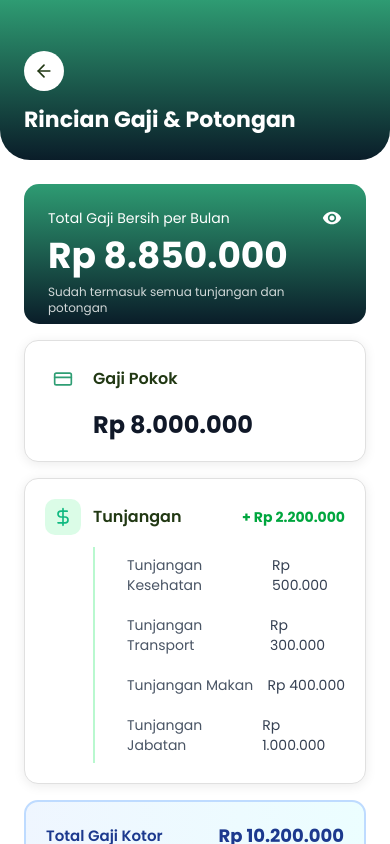
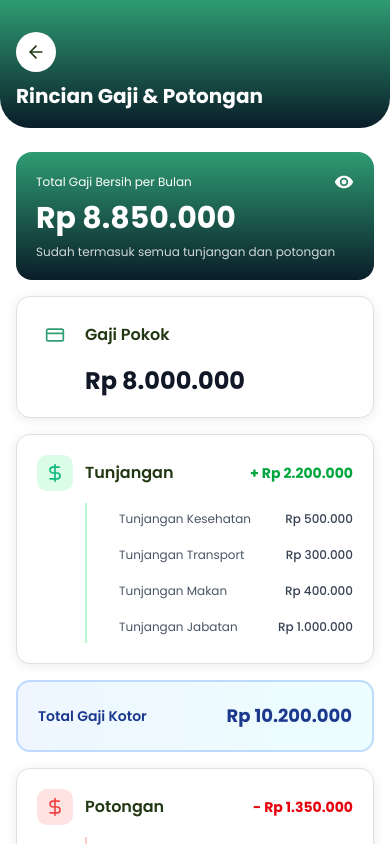
Before and after one commit to athazayyan/gaji-bersih, a Next.js app: page /home/resultDocument/salaryDetails in a window 390 px wide. Shown: the top 844 px of the page. Built offline with nearby package versions, Linux system fonts and the light colour scheme.

Commit message:
style: improve UI consistency and responsiveness in ResultDocument and SalaryDetails pages

```diff
--- a/app/(pages)/home/resultDocument/salaryDetails/page.tsx
+++ b/app/(pages)/home/resultDocument/salaryDetails/page.tsx
@@ -42,14 +42,14 @@ export default function SalaryDetailsPage() {
     isSubItem?: boolean;
   }) => (
     <div
-      className={`flex justify-between items-center ${
+      className={`flex justify-between items-center gap-2 ${
         isSubItem ? "pl-4" : ""
       } py-2`}
     >
       <span
         className={`${
           isSubItem
-            ? "text-sm text-gray-600"
+            ? "text-xs sm:text-sm text-gray-600"
             : "text-sm font-medium text-gray-800"
         }`}
         style={{ fontFamily: "Poppins, sans-serif" }}
@@ -59,9 +59,9 @@ export default function SalaryDetailsPage() {
       <span
         className={`${
           isSubItem
-            ? "text-sm text-gray-700"
+            ? "text-xs sm:text-sm text-gray-700 font-medium"
             : "text-sm font-semibold text-gray-900"
-        }`}
+        } whitespace-nowrap`}
         style={{ fontFamily: "Poppins, sans-serif" }}
       >
         {showAmount ? `Rp ${formatCurrency(amount)}` : "Rp ****"}
@@ -545,27 +545,12 @@ export default function SalaryDetailsPage() {
       </div>
 
       {/* Mobile Header Section with Gradient */}
-      <div
-        className="bg-gradient-hijau relative lg:hidden"
-        style={{
-          width: "100%",
-          maxWidth: "414px",
-          height: "160px",
-          borderRadius: "0 0 30px 30px",
-          margin: "0 auto",
-        }}
-      >
-        <div className="px-6 pt-12 pb-6 flex flex-col justify-center h-full">
+      <div className="bg-gradient-hijau relative lg:hidden w-full rounded-b-[30px]">
+        <div className="px-4 sm:px-6 pt-8 pb-5 flex flex-col justify-center">
           {/* Back Button */}
           <button
             onClick={() => router.back()}
-            className="flex items-center justify-center mb-4 hover:scale-105 transition-transform duration-200"
-            style={{
-              width: "40px",
-              height: "40px",
-              borderRadius: "50%",
-              backgroundColor: "white",
-            }}
+            className="flex items-center justify-center mb-3 hover:scale-105 active:scale-95 transition-transform duration-200 w-10 h-10 rounded-full bg-white"
           >
             <svg
               xmlns="http://www.w3.org/2000/svg"
@@ -585,10 +570,9 @@ export default function SalaryDetailsPage() {
 
           {/* Title */}
           <h1
-            className="text-white font-bold"
+            className="text-white font-bold text-xl sm:text-2xl"
             style={{
               fontFamily: "Poppins, sans-serif",
-              fontSize: "22px",
               lineHeight: "1.2",
             }}
           >
@@ -598,22 +582,14 @@ export default function SalaryDetailsPage() {
       </div>
 
       {/* Mobile Content Section */}
-      <div className="px-6 pt-6 lg:hidden">
-        <div className="max-w-md mx-auto">
+      <div className="px-4 sm:px-6 pt-6 lg:hidden">
+        <div className="w-full max-w-md mx-auto">
           {/* Gaji Bersih Card - Main Result */}
           <div className="mb-4">
-            <div
-              className="relative p-6 text-white w-full bg-gradient-hijau"
-              style={{
-                height: "140px",
-                borderRadius: "15px",
-                maxWidth: "365px",
-                margin: "0 auto",
-              }}
-            >
+            <div className="relative p-5 sm:p-6 text-white w-full bg-gradient-hijau rounded-2xl">
               <div className="flex items-center justify-between mb-2">
                 <p
-                  className="text-sm font-normal"
+                  className="text-xs sm:text-sm font-normal"
                   style={{
                     fontFamily: "Poppins, sans-serif",
                   }}
@@ -647,7 +623,7 @@ export default function SalaryDetailsPage() {
                 </button>
               </div>
               <h2
-                className="text-4xl font-bold mb-2"
+                className="text-3xl sm:text-4xl font-bold mb-2"
                 style={{
                   fontFamily: "Poppins, sans-serif",
                 }}
@@ -672,15 +648,13 @@ export default function SalaryDetailsPage() {
             <div
               className="bg-white rounded-xl p-5 w-full"
               style={{
-                maxWidth: "365px",
-                margin: "0 auto",
                 boxShadow: "0 2px 12px rgba(0, 0, 0, 0.08)",
                 border: "1px solid #E0E0E0",
               }}
             >
               <div className="flex items-center mb-3">
                 <div
-                  className="bg-hijauterang/10 p-2 rounded-lg mr-3"
+                  className="bg-hijauterang/10 p-2 rounded-lg mr-3 flex-shrink-0"
                   style={{ width: "36px", height: "36px" }}
                 >
                   <svg
@@ -699,10 +673,9 @@ export default function SalaryDetailsPage() {
                   </svg>
                 </div>
                 <h3
-                  className="text-hijautua font-semibold"
+                  className="text-hijautua font-semibold text-base sm:text-lg"
                   style={{
                     fontFamily: "Poppins, sans-serif",
-                    fontSize: "16px",
                   }}
                 >
                   Gaji Pokok
@@ -724,15 +697,13 @@ export default function SalaryDetailsPage() {
             <div
               className="bg-white rounded-xl p-5 w-full"
               style={{
-                maxWidth: "365px",
-                margin: "0 auto",
                 boxShadow: "0 2px 12px rgba(0, 0, 0, 0.08)",
                 border: "1px solid #E0E0E0",
               }}
             >
               <div className="flex items-center mb-3">
                 <div
-                  className="bg-green-100 p-2 rounded-lg mr-3"
+                  className="bg-green-100 p-2 rounded-lg mr-3 flex-shrink-0"
                   style={{ width: "36px", height: "36px" }}
                 >
                   <svg
@@ -750,16 +721,15 @@ export default function SalaryDetailsPage() {
                   </svg>
                 </div>
                 <h3
-                  className="text-hijautua font-semibold flex-1"
+                  className="text-hijautua font-semibold flex-1 text-base sm:text-lg"
                   style={{
                     fontFamily: "Poppins, sans-serif",
-                    fontSize: "16px",
                   }}
                 >
                   Tunjangan
                 </h3>
                 <span
-                  className="text-green-600 font-bold text-sm"
+                  className="text-green-600 font-bold text-sm sm:text-base"
                   style={{ fontFamily: "Poppins, sans-serif" }}
                 >
                   +{" "}
@@ -797,23 +767,18 @@ export default function SalaryDetailsPage() {
           <div className="mb-4">
             <div
               className="bg-gradient-to-r from-blue-50 to-cyan-50 rounded-xl p-5 w-full border-2 border-blue-200"
-              style={{
-                maxWidth: "365px",
-                margin: "0 auto",
-              }}
             >
               <div className="flex justify-between items-center">
                 <span
-                  className="text-blue-900 font-semibold"
+                  className="text-blue-900 font-semibold text-sm sm:text-base"
                   style={{
                     fontFamily: "Poppins, sans-serif",
-                    fontSize: "15px",
                   }}
                 >
                   Total Gaji Kotor
                 </span>
                 <span
-                  className="text-blue-900 font-bold text-lg"
+                  className="text-blue-900 font-bold text-lg sm:text-xl"
                   style={{ fontFamily: "Poppins, sans-serif" }}
                 >
                   {showAmount
@@ -829,15 +794,13 @@ export default function SalaryDetailsPage() {
             <div
               className="bg-white rounded-xl p-5 w-full"
               style={{
-                maxWidth: "365px",
-                margin: "0 auto",
                 boxShadow: "0 2px 12px rgba(0, 0, 0, 0.08)",
                 border: "1px solid #E0E0E0",
               }}
             >
               <div className="flex items-center mb-3">
                 <div
-                  className="bg-red-100 p-2 rounded-lg mr-3"
+                  className="bg-red-100 p-2 rounded-lg mr-3 flex-shrink-0"
                   style={{ width: "36px", height: "36px" }}
                 >
                   <svg
@@ -856,16 +819,15 @@ export default function SalaryDetailsPage() {
                   </svg>
                 </div>
                 <h3
-                  className="text-hijautua font-semibold flex-1"
+                  className="text-hijautua font-semibold flex-1 text-base sm:text-lg"
                   style={{
                     fontFamily: "Poppins, sans-serif",
-                    fontSize: "16px",
                   }}
                 >
                   Potongan
                 </h3>
                 <span
-                  className="text-red-600 font-bold text-sm"
+                  className="text-red-600 font-bold text-sm sm:text-base"
                   style={{ fontFamily: "Poppins, sans-serif" }}
                 >
                   -{" "}
@@ -903,10 +865,6 @@ export default function SalaryDetailsPage() {
           <div className="mb-6">
             <div
               className="bg-gradient-hijau rounded-xl p-5 w-full text-white"
-              style={{
-                maxWidth: "365px",
-                margin: "0 auto",
-              }}
             >
               <h3
                 className="text-sm font-medium mb-4 opacity-90"
```
Also changed, not shown: app/(pages)/home/resultDocument/page.tsx (+36 -36 lines), 1 other file (tests, documents, lock files or other folders).
